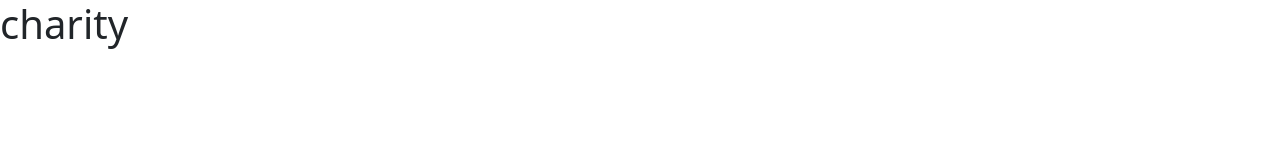
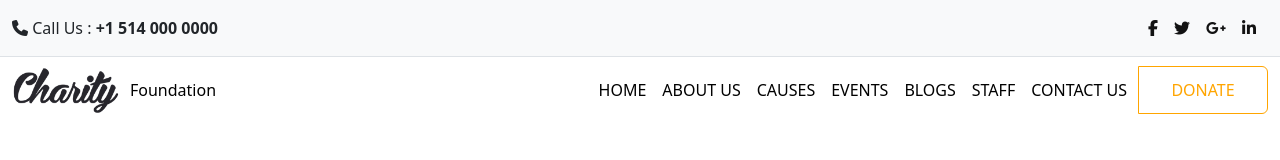
Before and after one commit to mah-jabeen/charity, a plain HTML site: page index.html in a window 1280 px wide. Drawn offline with nearby package versions, Linux system fonts and the light colour scheme.

Commit message:
navbar complete

```diff
--- a/index.html
+++ b/index.html
@@ -24,9 +24,115 @@
   </head>
 
   <body>
+<!-- Navbar -->
+<nav class="navbar navbar-expand-lg bg-light navbar-dark border-bottom">
+  <!-- Container wrapper -->
+  <div class="container-xxl">
 
-<h1> charity</h1>
+      <!-- Toggle button -->
+      <button data-mdb-button-init class="navbar-toggler" type="button" data-mdb-collapse-init  aria-label="Toggle navigation"
+      aria-controls="navbarSupportedContent" aria-expanded="false" data-mdb-target="#navbarSupportedContent">
+          <i class="fas fa-bars"></i>
+      </button>
+
+      <!-- Collapsible wrapper -->
+      <div class="collapse navbar-collapse" id="navbarSupportedContent">
+          <ul class="navbar-nav me-auto mb-2 mb-lg-0">
+              <!-- Link -->
+              <li class="nav-item">
+                <i class="fas fa-phone"></i> Call Us : <strong><a class="text-decoration-none text-dark" href="tel:+1514000000">+1 514 000 0000</a></strong>
+
+                  <!-- <a class="nav-link text-white" href="#">Link</a> -->
+              </li>
+
+
+          </ul>
+
+          <!-- Icons -->
+          <ul class="navbar-nav d-flex flex-row me-1">
+              <li class="nav-item me-3 me-lg-0">
+                  <a class="nav-link" href="#"><i class="fa-brands fa-facebook-f" style="color: #121212;"></i></a>
+              </li>
+              <li class="nav-item me-3 me-lg-0">
+                  <a class="nav-link text-white" href="#"><i class="fa-brands fa-twitter"  style="color: #121212;"></i></a>
+              </li>
+              <li class="nav-item me-3 me-lg-0">
+                <a class="nav-link text-white" href="#"><i class="fa-brands fa-google-plus-g"  style="color: #121212;"></i></a>
+            </li>
+            <li class="nav-item me-3 me-lg-0">
+              <a class="nav-link text-white" href="#"><i class="fa-brands fa-linkedin-in"  style="color: #121212;"></i></a>
+          </li>
+          </ul>
+      </div>
+  </div>
+  <!-- Container wrapper -->
+</nav>
+<!-- Navbar -->
+
+
+<!-- navbar 2 -->
+<nav class="navbar navbar-expand-lg ">
+  <div class="container-xxl">
+    <img style="max-width: 110px;" src="assets/logo.png" alt="">
+    <button
+      data-mdb-collapse-init
+      class="navbar-toggler"
+      type="button"
+      data-mdb-target="#navbarTogglerDemo02"
+      aria-controls="navbarTogglerDemo02"
+      aria-expanded="false"
+      aria-label="Toggle navigation"
+    >
+      <i class="fas fa-bars"></i>
+    </button>
+    <div class="collapse navbar-collapse" id="navbarTogglerDemo02">
+      <ul class="navbar-nav me-auto mb-2 mb-lg-0">
+        <li class="nav-item">
+          <a class="nav-link active" aria-current="page" href="#">Foundation</a>
+        </li>
+
+      </ul>
+      <form class="d-flex input-group w-auto">
+        <ul class="navbar-nav me-auto mb-2 mb-lg-0 p-1">
+          <li class="nav-item">
+            <a class="nav-link active" aria-current="page" href="#">HOME</a>
+          </li>
+          <li class="nav-item">
+            <a class="nav-link active" aria-current="page" href="#">ABOUT US</a>
+          </li>
+          <li class="nav-item">
+            <a class="nav-link active" aria-current="page" href="#">CAUSES</a>
+          </li>
+          <li class="nav-item">
+            <a class="nav-link active" aria-current="page" href="#">EVENTS</a>
+          </li>
+          <li class="nav-item">
+            <a class="nav-link active" aria-current="page" href="#">BLOGS</a>
+          </li>
+          <li class="nav-item">
+            <a class="nav-link active" aria-current="page" href="#">STAFF</a>
+          </li>
+          <li class="nav-item">
+            <a class="nav-link active" aria-current="page" href="#">CONTACT US</a>
+          </li>
+        </ul>
+        <button
+          data-mdb-ripple-init
+          class="btn btn-outline-orange"
+          type="button"
+          data-mdb-ripple-color="dark"
+        >
+          DONATE
+        </button>
+      </form>
+    </div>
+  </div>
+</nav>
     <!-- js link -->
-    <script src="https://cdn.jsdelivr.net/npm/bootstrap@5.3.3/dist/js/bootstrap.bundle.min.js" integrity="sha384-YvpcrYf0tY3lHB60NNkmXc5s9fDVZLESaAA55NDzOxhy9GkcIdslK1eN7N6jIeHz" crossorigin="anonymous"></script>
+    <script src="https://cdn.jsdelivr.net/npm/bootstrap@5.3.3/dist/js/bootstrap.bundle.min.js" integrity="sha384-YvpcrYf0tY3lHB60NNkmXc5s9fDVZLESaAA55NDzOxhy9GkcIdslK1eN7N6jIeHz" crossorigin="anonymous">
+import { Collapse, Ripple, initMDB } from "mdb-ui-kit";
+
+initMDB({ Collapse, Ripple });
+    </script>
   </body>
 </html>
--- a/style.css
+++ b/style.css
@@ -0,0 +1,11 @@
+
+.btn-outline-orange {
+    border-color: orange;
+    width: 130px;
+    color: orange;
+}
+
+.btn-outline-orange:hover {
+    background-color: orange;
+    color: white;
+}
```
Also changed, not shown: assets/3a829c9e-ad2d-4f00-acd7-4b26a5fe65df.jfif (added), assets/WhatsApp Image 2024-09-22 at 2.28.29 PM (1).jpeg (added), assets/WhatsApp Image 2024-09-22 at 2.28.29 PM.jpeg (added), assets/WhatsApp Image 2024-09-22 at 2.28.30 PM (1).jpeg (added), assets/WhatsApp Image 2024-09-22 at 2.28.30 PM (2).jpeg (added), assets/WhatsApp Image 2024-09-22 at 2.28.30 PM.jpeg (added), assets/WhatsApp Image 2024-09-22 at 2.28.31 PM (1).jpeg (added), assets/WhatsApp Image 2024-09-22 at 2.28.31 PM.jpeg (added), assets/WhatsApp Image 2024-09-22 at 2.28.32 PM (1).jpeg (added), assets/WhatsApp Image 2024-09-22 at 2.28.32 PM.jpeg (added), assets/WhatsApp Image 2024-09-22 at 2.28.33 PM (1).jpeg (added), assets/WhatsApp Image 2024-09-22 at 2.28.33 PM.jpeg (added), assets/logo.png (added).
